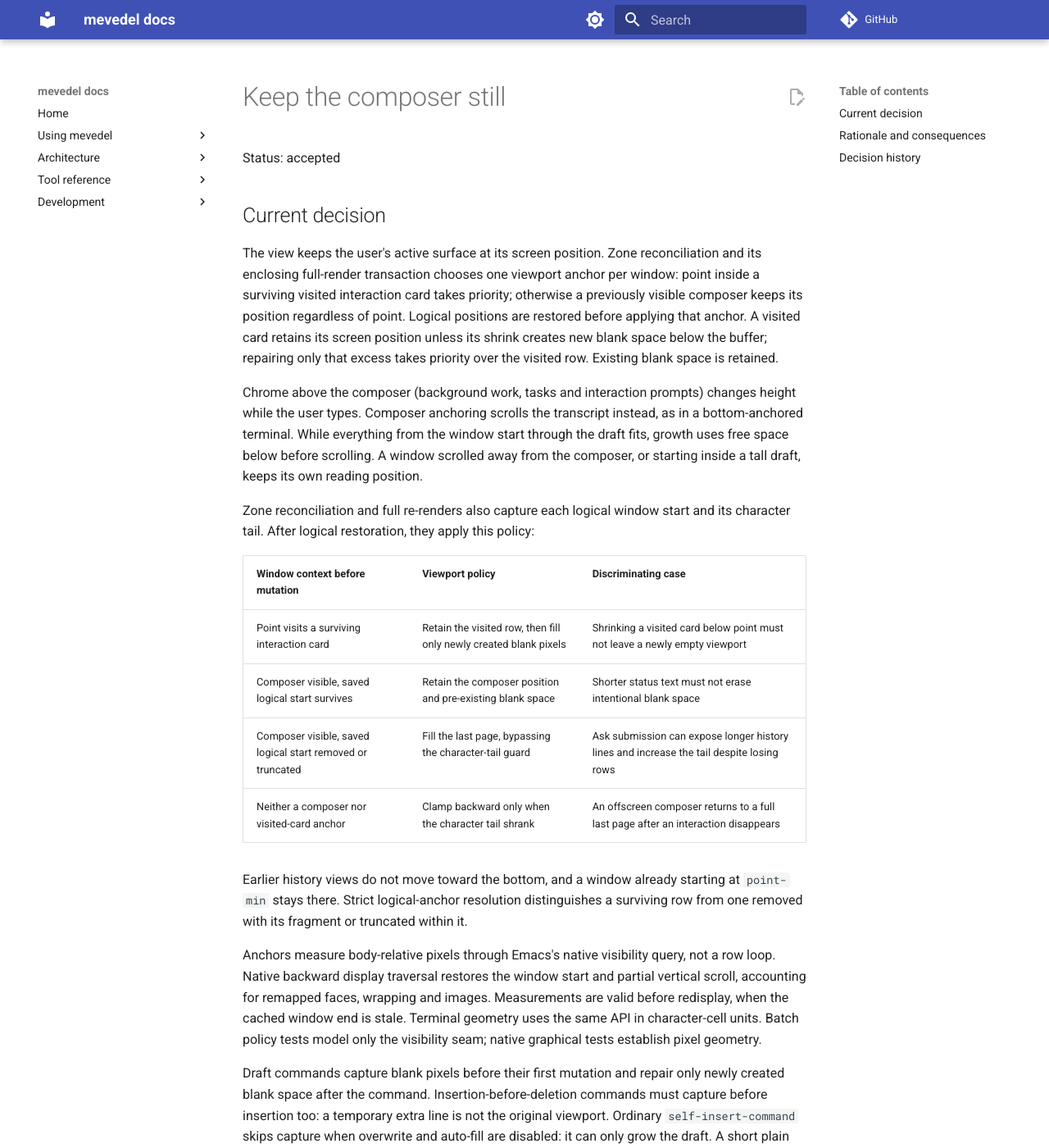
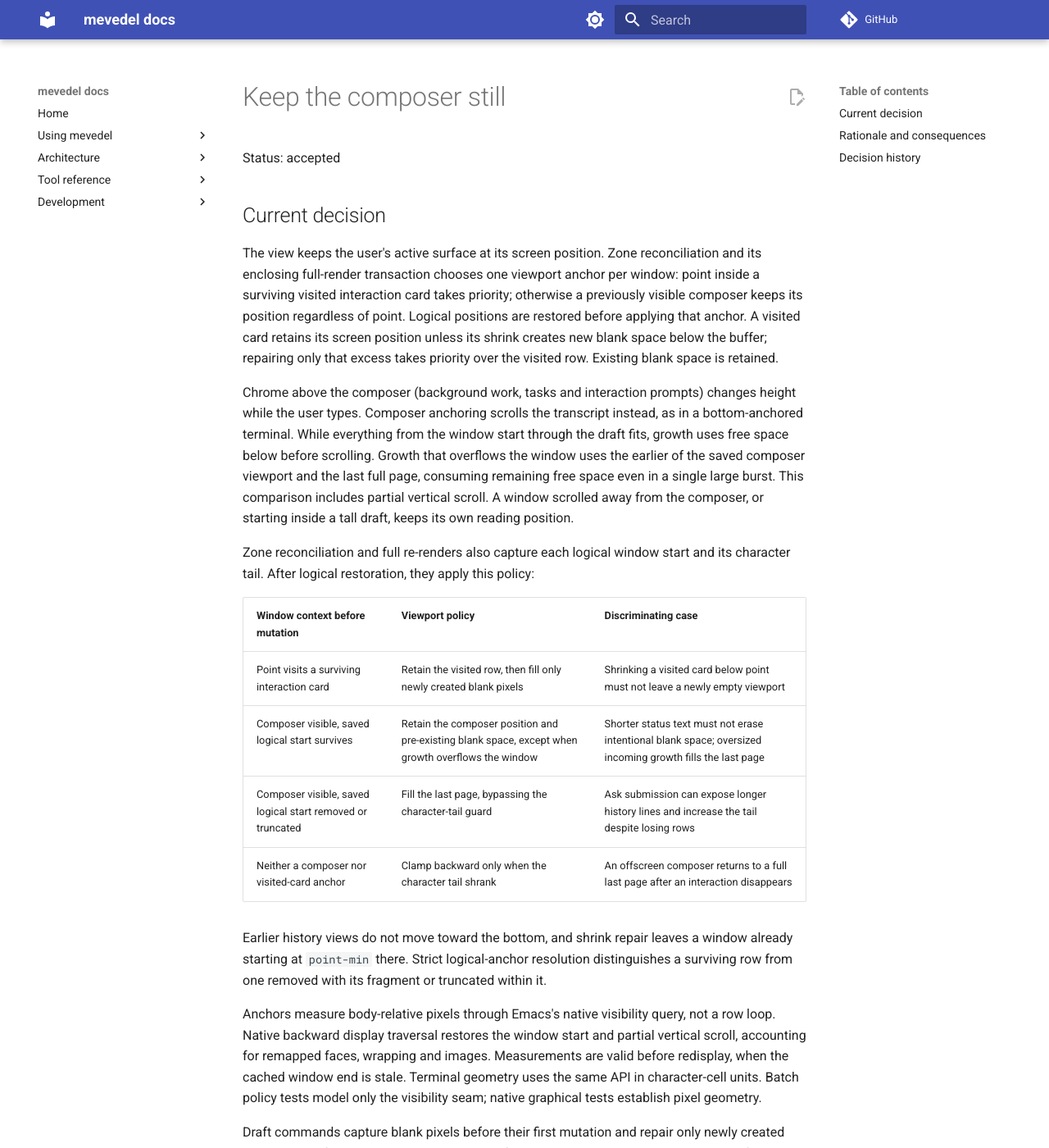
Before and after one commit to FrauH0lle/mevedel, an MkDocs documentation site: the page built from docs/adr/0126-keep-the-composer-still.md, in a window 1280 px wide and 1400 px high. Shown: the whole window at 82% size. Built offline with MkDocs 1.6.1 and Material for MkDocs 9.7.7, drawn with Linux system fonts in a browser that asks for light colours; comment, search, counter and statistics services are not loaded; some of the changed text lies outside the part shown.

Commit message:
fix(view): Fill remaining space when composer growth overflows
* mevedel-view-composer.el (mevedel-view--restore-composer-anchors): Choose the earlier of the anchored viewport and last page when growth no longer fits; retain small-growth and shrink behavior.

* test/test-mevedel-view-composer-burst.el: Add failing-before single and multiline burst cases plus a small-growth control, preserving drafts and caret.

* docs/adr/0126-keep-the-composer-still.md, docs/view.md: Describe overflow policy and native pixel anchoring.

Compiled TTY and GUI probes consume remaining blank space to zero without changing draft/caret. Focused tests and warning-free compilation pass.

```diff
--- a/docs/adr/0126-keep-the-composer-still.md
+++ b/docs/adr/0126-keep-the-composer-still.md
@@ -16,7 +16,10 @@
 Chrome above the composer (background work, tasks and interaction prompts)
 changes height while the user types. Composer anchoring scrolls the transcript
 instead, as in a bottom-anchored terminal. While everything from the window start
-through the draft fits, growth uses free space below before scrolling. A window
+through the draft fits, growth uses free space below before scrolling. Growth
+that overflows the window uses the earlier of the saved composer viewport and
+the last full page, consuming remaining free space even in a single large burst.
+This comparison includes partial vertical scroll. A window
 scrolled away from the composer, or starting inside a tall draft, keeps its own
 reading position.
 
@@ -26,12 +29,12 @@
 | Window context before mutation | Viewport policy | Discriminating case |
 | --- | --- | --- |
 | Point visits a surviving interaction card | Retain the visited row, then fill only newly created blank pixels | Shrinking a visited card below point must not leave a newly empty viewport |
-| Composer visible, saved logical start survives | Retain the composer position and pre-existing blank space | Shorter status text must not erase intentional blank space |
+| Composer visible, saved logical start survives | Retain the composer position and pre-existing blank space, except when growth overflows the window | Shorter status text must not erase intentional blank space; oversized incoming growth fills the last page |
 | Composer visible, saved logical start removed or truncated | Fill the last page, bypassing the character-tail guard | Ask submission can expose longer history lines and increase the tail despite losing rows |
 | Neither a composer nor visited-card anchor | Clamp backward only when the character tail shrank | An offscreen composer returns to a full last page after an interaction disappears |
 
-Earlier history views do not move toward the bottom, and a window already
-starting at `point-min` stays there. Strict logical-anchor resolution distinguishes
+Earlier history views do not move toward the bottom, and shrink repair leaves a
+window already starting at `point-min` there. Strict logical-anchor resolution distinguishes
 a surviving row from one removed with its fragment or truncated within it.
 
 Anchors measure body-relative pixels through Emacs's native visibility query,
@@ -111,6 +114,17 @@
 focus is explicit.
 
 ## Decision history
+
+- **Overflowing bursts consume free space (2026-10-19).** A short transcript
+  followed by more than a window of incoming output retained the composer's old
+  high position and left blank space below the draft. The regression reproduces
+  this through the render preserver with both single-line and multiline drafts;
+  small growth remains a keep-start control. When growth no longer fits from the
+  current start, restoration now chooses the earlier of the composer anchor and
+  last-page viewport. Only that overflow branch computes the extra last page;
+  shrinkage still preserves deliberate blanks. Native pixel traversal retains
+  the final draft line's height and compares partial vertical scroll as well as
+  buffer positions.
 
 - **Draft commands are one mutation (2026-10-18).** Per-change repair moved a
   five-line replacement before its insertion half, consuming five deliberate
```
Also changed, not shown: docs/view.md (+11 -5 lines), 2 other files.
